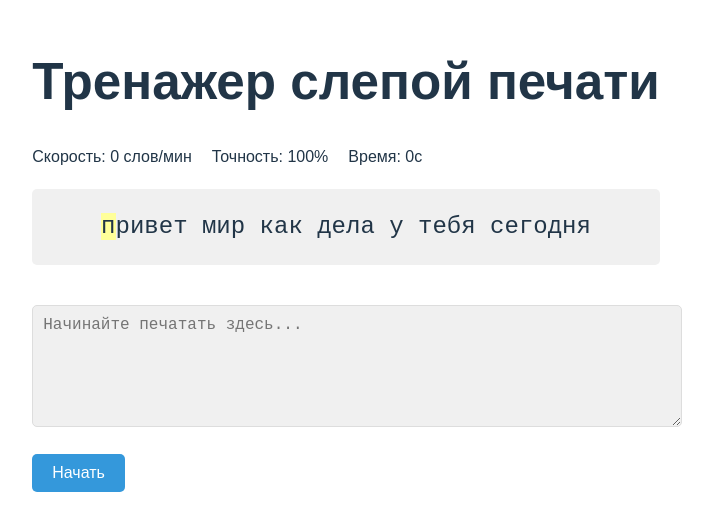
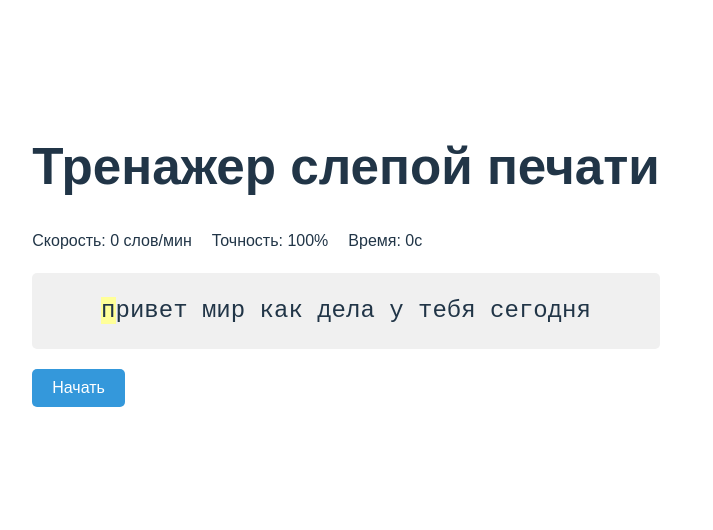
Before and after one commit to IlyaKrapivnoy/blind-typing-app, a Vue app: page /lesson/1 in a window 1280 px wide. Shown: the part 144-674 px from the top of the page, without its empty margins (294-1007 px from the left). Built offline with nearby package versions, Linux system fonts and the light colour scheme.

Commit message:
fix: remove textarea

```diff
--- a/src/components/TypingArea.vue
+++ b/src/components/TypingArea.vue
@@ -1,4 +1,3 @@
-<!-- App.vue -->
 <template>
   <div class="typing-trainer">
     <h1>Тренажер слепой печати</h1>
@@ -9,7 +8,7 @@
       <span>Время: {{ timer }}с</span>
     </div>
 
-    <div v-if="!isCompleted" class="text-container">
+    <div v-if="!isCompleted" class="text-container" @keydown="handleKeyDown">
       <div class="text-to-type">
         <span
           v-for="(char, index) in currentText"
@@ -28,16 +27,6 @@
     <div v-if="isCompleted" class="completion-message">
       Поздравляю, вы прошли урок!
     </div>
-
-    <textarea
-      v-model="userInput"
-      @input="handleInput"
-      @keydown="handleKeyDown"
-      ref="input"
-      class="typing-input"
-      placeholder="Начинайте печатать здесь..."
-      :disabled="!isStarted || isCompleted"
-    ></textarea>
 
     <div class="controls">
       <button @click="startPractice" v-if="!isStarted && !isCompleted">Начать</button>
@@ -58,7 +47,7 @@ export default {
         'сегодня хороший день для практики'
       ],
       currentLineIndex: 0,
-      userInput: '',
+      typedText: [],
       currentPosition: 0,
       isStarted: false,
       isCompleted: false,
@@ -82,9 +71,6 @@ export default {
     accuracy() {
       if (this.totalChars === 0) return 100
       return Math.round((this.correctChars / this.totalChars) * 100)
-    },
-    typedText() {
-      return this.userInput.split('')
     }
   },
   methods: {
@@ -93,26 +79,37 @@ export default {
       this.startTime = Date.now()
       this.startTimer()
       this.$nextTick(() => {
-        this.$refs.input.focus()
+        this.$el.querySelector('.text-container').focus()
       })
-    },
-    handleInput() {
-      this.totalChars = this.userInput.length
-
-      if (this.userInput[this.currentPosition] === this.currentText[this.currentPosition]) {
-        this.correctChars++
-      }
-
-      this.currentPosition = this.userInput.length
-
-      if (this.currentPosition >= this.currentText.length) {
-        this.moveToNextLine()
-      }
     },
     handleKeyDown(event) {
       if (!this.isStarted || this.isCompleted) {
         event.preventDefault()
         return
+      }
+
+      const key = event.key
+      if (key.length === 1) { // Обрабатываем только одиночные символы
+        this.totalChars++
+        const currentChar = this.currentText[this.currentPosition]
+
+        if (key === currentChar) {
+          this.correctChars++
+        }
+
+        this.typedText[this.currentPosition] = key
+        this.currentPosition++
+
+        if (this.currentPosition >= this.currentText.length) {
+          this.moveToNextLine()
+        }
+      } else if (key === 'Backspace' && this.currentPosition > 0) {
+        this.currentPosition--
+        this.typedText[this.currentPosition] = undefined
+        this.totalChars--
+        if (this.typedText[this.currentPosition] === this.currentText[this.currentPosition]) {
+          this.correctChars--
+        }
       }
     },
     startTimer() {
@@ -123,7 +120,7 @@ export default {
     moveToNextLine() {
       if (this.currentLineIndex + 1 < this.textLines.length) {
         this.currentLineIndex++
-        this.userInput = ''
+        this.typedText = []
         this.currentPosition = 0
       } else {
         this.isStarted = false
@@ -133,7 +130,7 @@ export default {
     },
     reset() {
       this.isStarted = false
-      this.userInput = ''
+      this.typedText = []
       this.currentPosition = 0
       this.startTime = null
       this.timer = 0
@@ -147,10 +144,12 @@ export default {
       this.currentLineIndex = 0
     },
     nextLesson() {
-      // Здесь можно добавить логику перехода к следующему уроку
       alert('Следующий урок пока не реализован')
       this.restart()
     }
+  },
+  mounted() {
+    this.$el.querySelector('.text-container').setAttribute('tabindex', '0')
   },
   beforeUnmount() {
     clearInterval(this.timerInterval)
@@ -179,6 +178,7 @@ export default {
   margin: 20px 0;
   font-size: 24px;
   font-family: monospace;
+  outline: none;
 }
 
 .text-to-type span {
@@ -196,23 +196,6 @@ export default {
 .incorrect {
   color: #e74c3c;
   text-decoration: underline;
-}
-
-.typing-input {
-  width: 100%;
-  min-height: 100px;
-  padding: 10px;
-  font-size: 16px;
-  margin: 20px 0;
-  border: 1px solid #ddd;
-  border-radius: 5px;
-  resize: vertical;
-  font-family: monospace;
-}
-
-.typing-input:disabled {
-  background: #f0f0f0;
-  cursor: not-allowed;
 }
 
 .controls {
--- a/src/style.css
+++ b/src/style.css
@@ -5,7 +5,7 @@
 
   color-scheme: light dark;
   color: rgba(255, 255, 255, 0.87);
-  background-color: #242424;
+  background-color: #0c0c0c;
 
   font-synthesis: none;
   text-rendering: optimizeLegibility;
```
